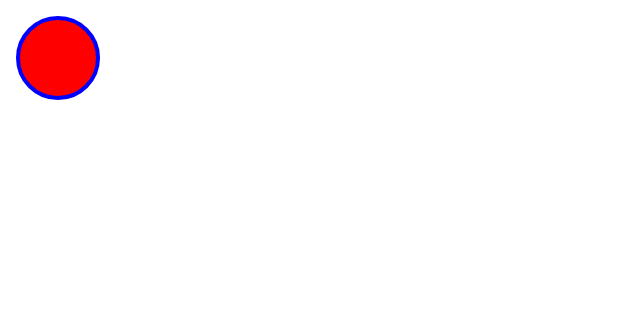
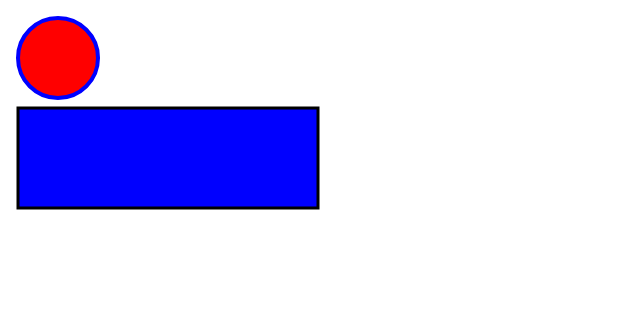
Before and after one commit to Timpun/test-repo, a plain HTML site: page index.html in a window 1280 px wide. Shown: the whole page, without its empty margins (0-640 px from the left). Drawn offline with Linux system fonts and the light colour scheme.

Commit message:
Update index.html
added a rectangle

```diff
--- a/index.html
+++ b/index.html
@@ -8,8 +8,9 @@
 </head>
 <body>
 
-    <svg width="100" height="100">
+    <svg width="500" height="300">
         <circle cx="50" cy="50" r="40" stroke="blue" stroke-width="4" fill="red"/>
+        <rect x="10" y="100" width="300" height="100" style="fill:rgb(0,0,255); stroke-width:3;stroke:rgb(0,0,0)"/>
     </svg>
 
 </body>
```
